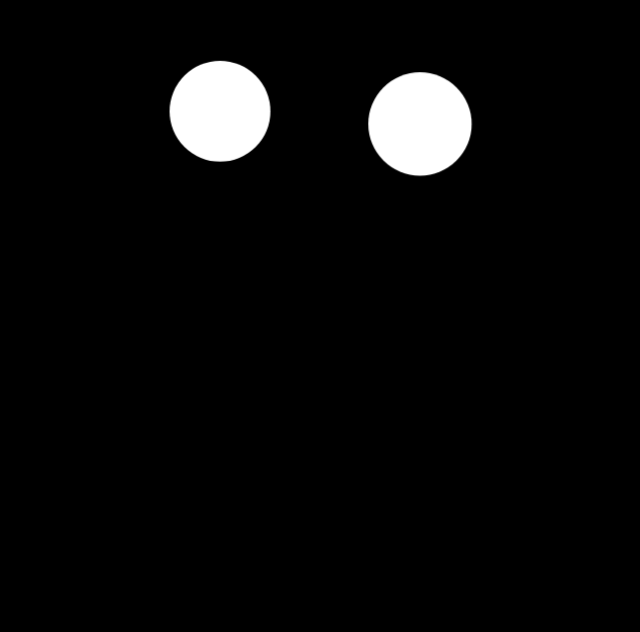
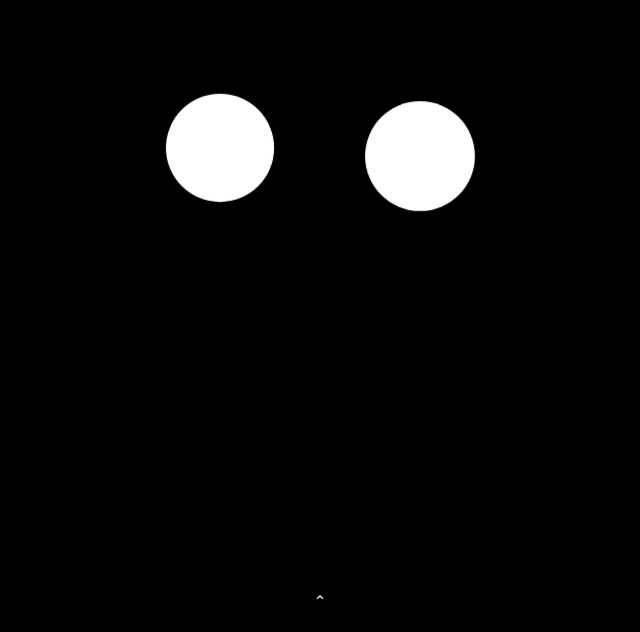
Before and after one commit to noobnooc/noobnooc, a React (Vite) app: page / in a window 1280 px wide. Shown: the part 168-800 px from the top of the page, without its empty margins (320-960 px from the left). Built offline with nearby package versions, Linux system fonts and the light colour scheme.

Commit message:
Imporve project structure

```diff
--- a/src/App.tsx
+++ b/src/App.tsx
@@ -1,14 +1,17 @@
 import React, { FC } from "react";
 import { Route, Routes } from "react-router-dom";
+import { I18NProvider } from "./i18n";
 import { About } from "./views/About";
 import { Home } from "./views/Home/Home";
 
 export const App: FC = () => {
   return (
-    <Routes>
-      <Route path="/" element={<Home />} />
-      <Route path="/about" element={<About />} />
-      <Route path="*" element={<Home />} />
-    </Routes>
+    <I18NProvider>
+      <Routes>
+        <Route path="/" element={<Home />} />
+        <Route path="/about" element={<About />} />
+        <Route path="*" element={<Home />} />
+      </Routes>
+    </I18NProvider>
   );
 };
--- /dev/null
+++ b/src/components/LanguageIndicator/LanguageIndicator.module.css
@@ -0,0 +1,13 @@
+.languageIndicator {
+  display: flex;
+  line-height: 20px;
+}
+
+.indicator {
+  color: gray;
+  padding: 5px;
+}
+
+.activeIndicator {
+  color: white;
+}
--- /dev/null
+++ b/src/components/LanguageIndicator/LanguageIndicator.tsx
@@ -0,0 +1,39 @@
+import classNames from "classnames";
+import React, { useCallback } from "react";
+import { LANGUAGES, useI18N } from "../../i18n";
+
+import classes from "./LanguageIndicator.module.css";
+
+export function LanguageIndicator({ className }: { className?: string }) {
+  const {
+    lang: { language, setLanguage },
+  } = useI18N();
+
+  const switchLang = useCallback(() => {
+    const currentLanguageIndex = LANGUAGES.findIndex(
+      (l) => l.language === language
+    );
+    const nextLangIndex = (currentLanguageIndex + 1) % LANGUAGES.length;
+
+    const nextLang = LANGUAGES[nextLangIndex].language;
+    setLanguage(nextLang);
+  }, [language]);
+
+  return (
+    <div
+      className={classNames(className, classes.languageIndicator)}
+      onClick={switchLang}
+    >
+      {LANGUAGES.map((lang) => (
+        <div
+          key={lang.language}
+          className={classNames(classes.indicator, {
+            [classes.activeIndicator]: lang.language === language,
+          })}
+        >
+          {lang.indicator}
+        </div>
+      ))}
+    </div>
+  );
+}
--- /dev/null
+++ b/src/components/LanguageIndicator/index.ts
@@ -0,0 +1 @@
+export * from "./LanguageIndicator";
--- /dev/null
+++ b/src/i18n/en.ts
@@ -0,0 +1,10 @@
+export const en = {
+  menu: {
+    digest: "Digests",
+    about: "About Me",
+  },
+  about: {
+    title: "About Me",
+    description: "A noob named Nooc",
+  },
+};
--- /dev/null
+++ b/src/i18n/i18n.tsx
@@ -0,0 +1,60 @@
+import React, {
+  createContext,
+  ReactNode,
+  useContext,
+  useMemo,
+  useState,
+} from "react";
+import { en } from "./en";
+import { zh } from "./zh";
+
+export const LANGUAGES = [
+  {
+    language: "en" as const,
+    indicator: "EN",
+    strings: en,
+  },
+  {
+    language: "zh" as const,
+    indicator: "中",
+    strings: zh,
+  },
+];
+
+const SUPPORT_LANGUAGES = LANGUAGES.map((l) => l.language);
+
+type SupportedLanguage = typeof SUPPORT_LANGUAGES[number];
+
+const I18NContext = createContext<{
+  language: SupportedLanguage;
+  setLanguage: (lang: SupportedLanguage) => void;
+}>(undefined);
+
+export function I18NProvider({ children }: { children: ReactNode }) {
+  const [language, setLanguage] = useState<SupportedLanguage>(
+    navigator.languages
+      .map((lang) => lang.split("-")[0])
+      .find((lang): lang is SupportedLanguage =>
+        SUPPORT_LANGUAGES.includes(lang as SupportedLanguage)
+      ) ?? SUPPORT_LANGUAGES[0]
+  );
+
+  return (
+    <I18NContext.Provider value={{ language, setLanguage }}>
+      {children}
+    </I18NContext.Provider>
+  );
+}
+
+export function useI18N() {
+  const lang = useContext(I18NContext);
+
+  const strings = useMemo(() => {
+    return LANGUAGES.find((l) => l.language === lang.language)?.strings;
+  }, [lang.language]);
+
+  return {
+    strings,
+    lang,
+  };
+}
--- /dev/null
+++ b/src/i18n/index.ts
@@ -0,0 +1 @@
+export * from "./i18n";
--- /dev/null
+++ b/src/i18n/zh.ts
@@ -0,0 +1,10 @@
+export const zh = {
+  menu: {
+    digest: "随笔",
+    about: "关于我",
+  },
+  about: {
+    title: "关于我",
+    description: "一个没有理想的理想主义者",
+  },
+};
--- a/src/views/Home/Home.module.css
+++ b/src/views/Home/Home.module.css
@@ -2,14 +2,58 @@
   width: 100%;
   height: 100%;
   background-color: black;
+  overflow-x: hidden;
+  transition: transform 1s;
+  scroll-behavior: smooth;
 }
 
-.content {
+.languageIndicator {
+  position: fixed;
+  top: 20px;
+  right: 20px;
+  transition: opacity 1s;
+}
+
+.page {
+  position: relative;
   height: 100%;
   display: flex;
+  flex-direction: column;
   justify-content: center;
   align-items: center;
   color: white;
+}
+
+.pageIndicator,
+.pageIndicator:active,
+.pageIndicator:visited {
+  box-sizing: border-box;
+  position: absolute;
+  bottom: 0;
+  width: 100%;
+  padding: 20px;
+  display: flex;
+  justify-content: center;
+  text-decoration: none;
+  color: white;
+  animation: page-indicator-animation 3s ease-in-out infinite alternate;
+  transition: opacity 1s;
+}
+
+.hidden {
+  opacity: 0;
+  transition: opacity 1s;
+}
+
+@keyframes page-indicator-animation {
+  from {
+    color: white;
+    transform: translateY(0);
+  }
+  to {
+    color: gray;
+    transform: translateY(-10px);
+  }
 }
 
 .face {
@@ -57,3 +101,14 @@
     height: 75px;
   }
 }
+
+.menu {
+  display: flex;
+  flex-direction: column;
+}
+
+.menuItem,
+.menuItem:active,
+.menuItem:visited {
+  color: white;
+}
--- a/src/views/Home/Home.tsx
+++ b/src/views/Home/Home.tsx
@@ -1,20 +1,63 @@
 import classNames from "classnames";
-import React from "react";
-import { FC } from "react";
+import React, { useState } from "react";
+import { LanguageIndicator } from "../../components/LanguageIndicator";
+import { useI18N } from "../../i18n";
 
 import classes from "./Home.module.css";
 
-export const Home: FC = () => {
+export function Home() {
+  const [atTop, setAtTop] = useState(true);
+
+  const { strings } = useI18N();
+
   return (
-    <div className={classes.wrapper}>
-      <div className={classes.content}>
+    <div
+      className={classes.wrapper}
+      onScroll={(event) => {
+        setAtTop(event.currentTarget.scrollTop <= 0);
+      }}
+    >
+      <div className={classes.page}>
         <div className={classes.face}>
           <div className={classes.eyesRow}>
             <div className={classNames(classes.eye, classes.eyeLeft)}></div>
             <div className={classNames(classes.eye, classes.eyeRight)}></div>
           </div>
         </div>
+        <a
+          className={classNames(classes.pageIndicator, {
+            [classes.hidden]: !atTop,
+          })}
+          href="#menu"
+        >
+          ⌃
+        </a>
       </div>
+      <div id="menu" className={classes.page}>
+        <div className={classes.menu}>
+          <a
+            className={classes.menuItem}
+            href="https://digests.nooc.ink"
+            target="_blank"
+            rel="noreferrer"
+          >
+            {strings.menu.digest}
+          </a>
+          <a className={classes.menuItem} href="#about">
+            {strings.menu.about}
+          </a>
+        </div>
+      </div>
+      <div id="about" className={classes.page}>
+        <div>{strings.about.title}</div>
+        <div>{strings.about.description}</div>
+      </div>
+
+      <LanguageIndicator
+        className={classNames(classes.languageIndicator, {
+          [classes.hidden]: atTop,
+        })}
+      />
     </div>
   );
-};
+}
--- a/tsconfig.json
+++ b/tsconfig.json
@@ -1,5 +1,6 @@
 {
   "compilerOptions": {
+    "lib": ["esnext", "dom"],
     "jsx": "react",
     "esModuleInterop": true,
 
```
Also changed, not shown: src/App.module.css (added).
